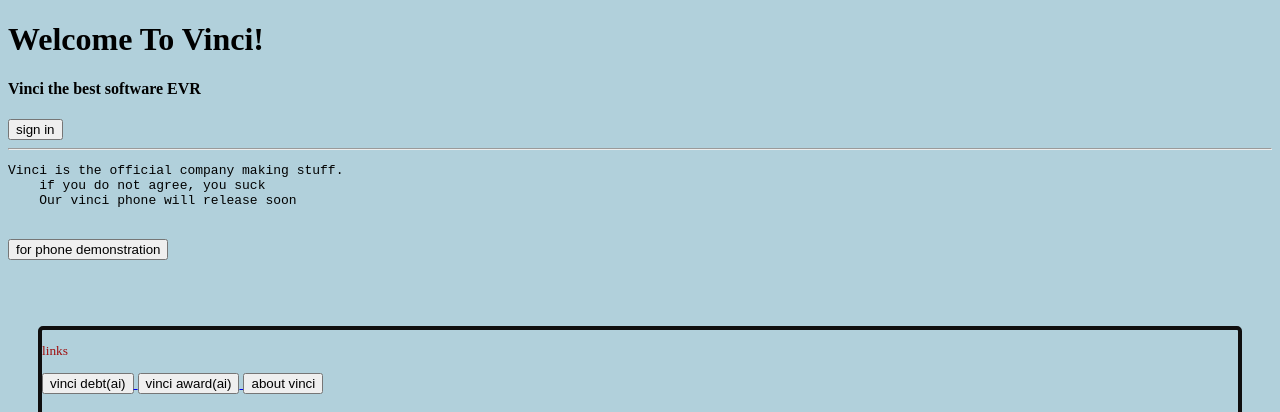
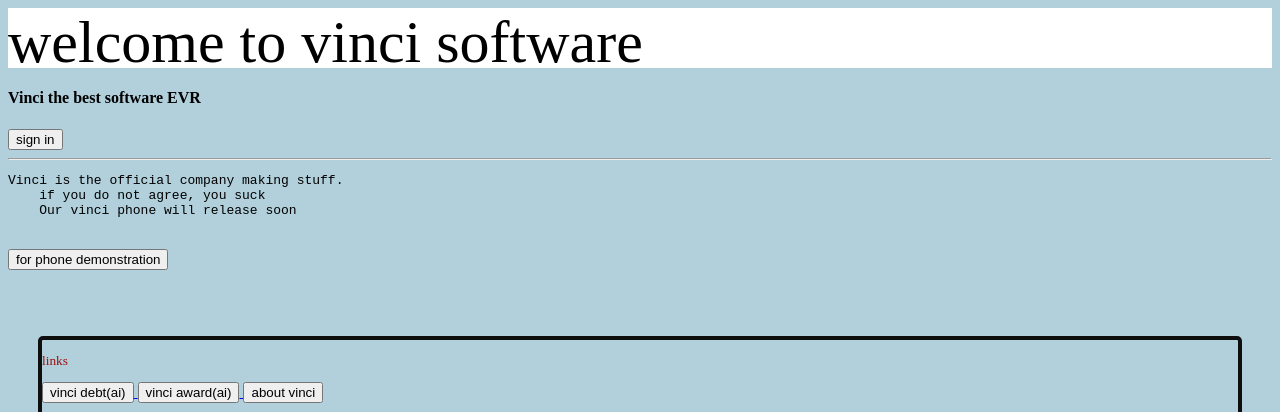
Before and after one commit to 190kabonkel/friendly-engine.github.io, a plain HTML site: page index.html in a window 1280 px wide. Shown: the top 412 px of the page. Drawn offline with Linux system fonts and the light colour scheme.

Commit message:
updat voor koning micha
ijrgoeai

```diff
--- a/css/index-styles.css
+++ b/css/index-styles.css
@@ -8,3 +8,9 @@ body {
     border-radius: 5px;
     margin: 30px;
 }
+    .topbar {
+    width: 100%;
+    font-size: 60px;
+    height: 60px;
+    background-color: #ffffff;
+}
--- a/index.html
+++ b/index.html
@@ -6,8 +6,22 @@
     <meta name="viewport" content="width=device-width, initial-scale=1.0">
     <title>Home</title>
 </head>
+<style>
+    body {
+        background-color: #B1D0DB;
+        color: black;
+    }
+    .topbar {
+    width: 100%;
+    font-size: 60px;
+    height: 60px;
+    background-color: #ffffff;
+}
+</style>
 <body>
-    <h1>Welcome To Vinci!</h1>
+    <div class="topbar">
+        welcome to vinci software
+    </div>
     <h4>Vinci the best software EVR</h4>
     <a href="signin.html">
         <button>sign in</button>
@@ -42,5 +56,6 @@
 <img src="./Images/vincisoft.jpg" height= "100px" alt="logo voor alle duidelijkheid">
 </div>
 <a href="about.html" style="color: black; font-size: 20px;">what is vinci?</a> <!--van die onderstreepte text-->
+<a href="robux.html" style="color: #B1D0DB; font-size: 20px;">what is vinci?</a> <!--van die onderstreepte text-->
 </body>
 </html>
```
